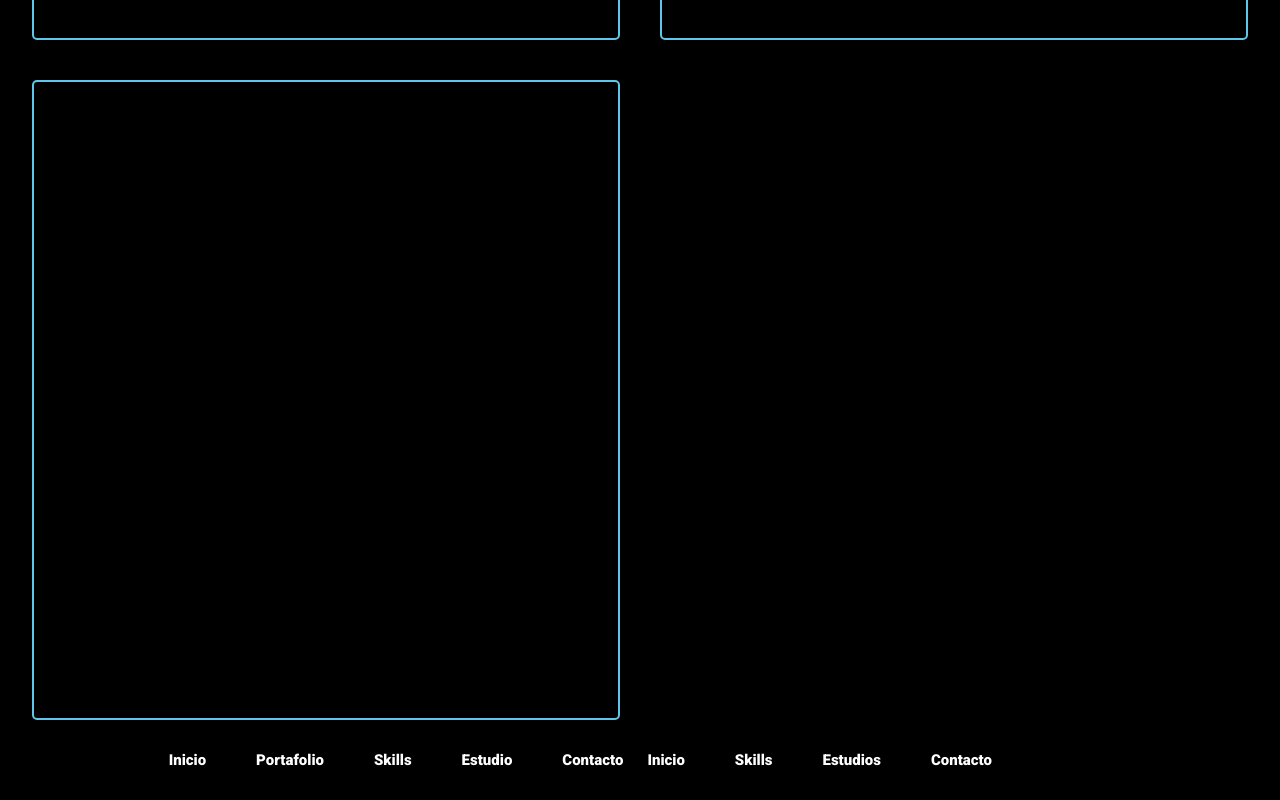
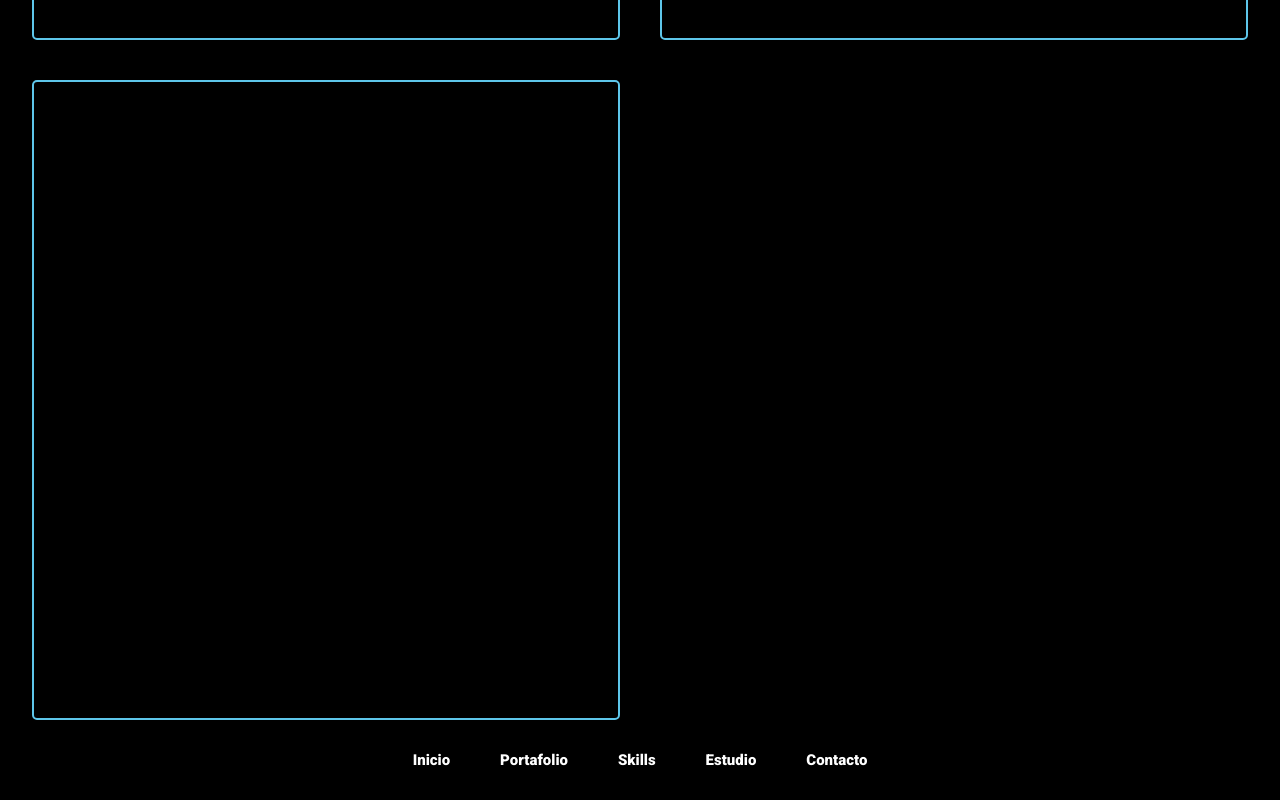
Before and after one commit to Sebasstardo/Portafolio, a website: page skills.html in a window 1280 px wide. Shown: the part 680-1480 px from the top of the page. Drawn offline with Linux system fonts and the light colour scheme.

Commit message:
arreglo de bug

```diff
--- a/package.json
+++ b/package.json
@@ -22,12 +22,13 @@
   },
   "homepage": "https://github.com/Sebasstardo/Portafolio#readme",
   "devDependencies": {
+    "graceful-fs": "^4.2.2",
     "gulp": "^4.0.2",
     "gulp-cache": "^1.1.3",
-    "gulp-imagemin": "^7.1.0",
+    "gulp-imagemin": "^4.1.0",
     "gulp-plumber": "^1.2.1",
     "gulp-sass": "^5.1.0",
-    "gulp-webp": "^4.0.1",
+    "gulp-webp": "^3.0.0",
     "sass": "^1.56.1"
   }
 }
--- a/skills.html
+++ b/skills.html
@@ -39,19 +39,7 @@
         </main>
 
         <footer class="contenedor">
-<<<<<<< HEAD
             <nav-bar></nav-bar>
-=======
-            <nav>
-                <ul class=" d-flex justify-content-center">
-                    <li><a href="./index.html">Inicio</a></li>
-                    <li><a href="./skills.html">Skills</a></li>
-
-                    <li><a href="">Estudios</a></li>
-                    <li><a href="">Contacto</a></li>
-                </ul>
-            </nav>
->>>>>>> 917cbe73ff0c5917ab3644c37477cf5c9661b9b4
         </footer>
 
     <!-- JavaScript Bundle with Popper -->
```
Also changed, not shown: build/img/11- RGM alto contraste negativo.jpg, build/img/11- RGM alto contraste negativo.webp, build/img/Image.webp, build/img/Los Angeles at Night - Editado.webp, build/img/inari-white-icon.webp, build/img/inicio.jpg, build/img/inicio.webp, build/img/inicio2.webp, build/img/logo.png, build/img/logo.webp, 3 other files.
